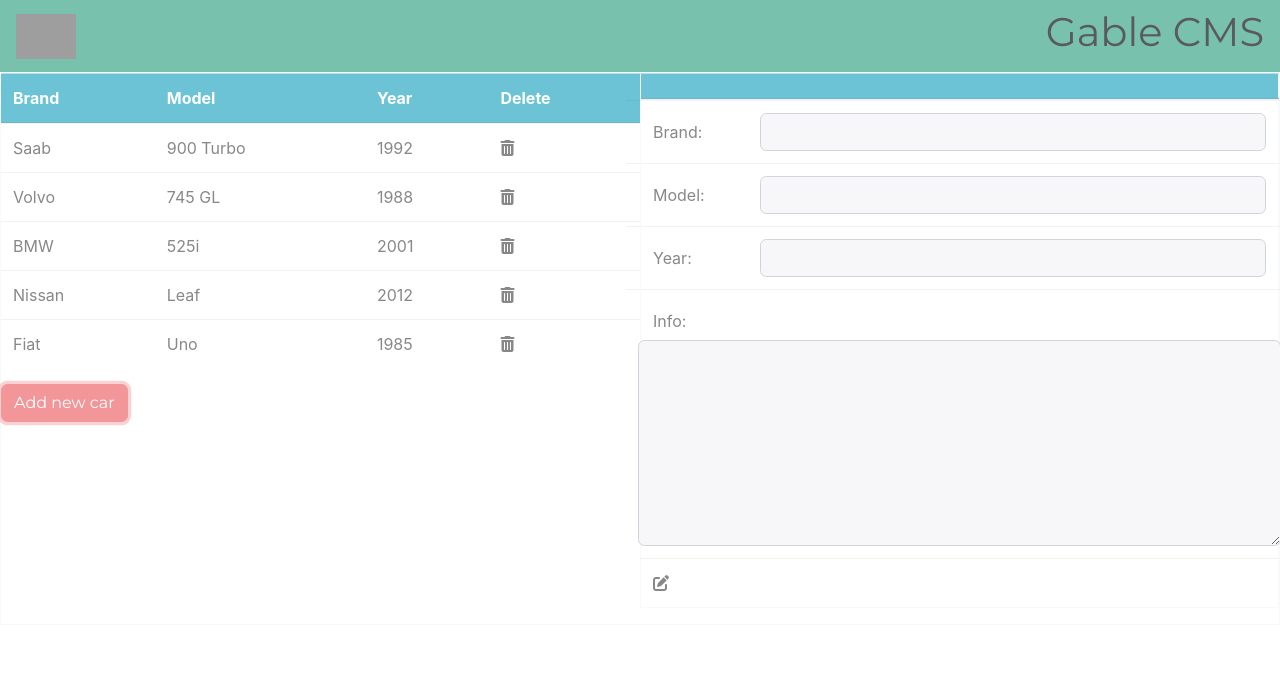
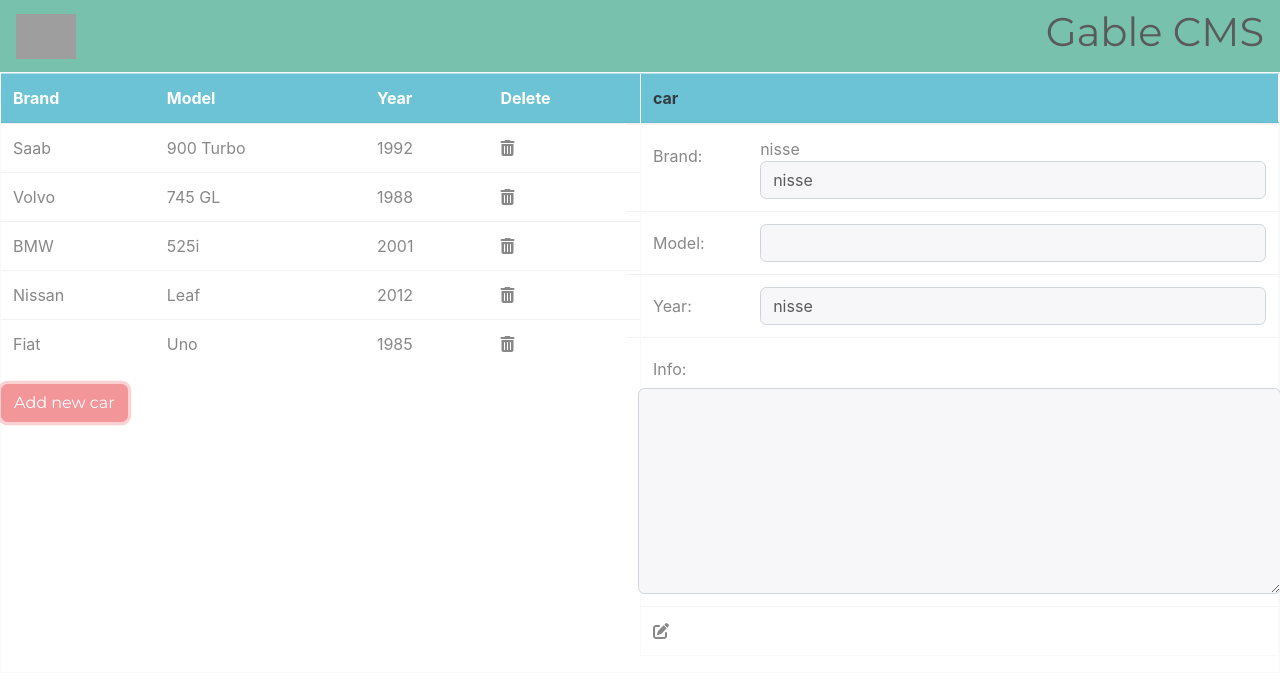
Before and after one commit to teresiagable/singlepagecms, a React (Create React App) app: page / in a window 1280 px wide. Both pictures are taken after a click on the button "Add new car". Shown: the top 678 px of the page. Built offline with nearby package versions, Linux system fonts and the light colour scheme; grey boxes are pictures that could not be loaded.

Commit message:
strange setstate problem

```diff
--- a/src/components/CMSDetails.jsx
+++ b/src/components/CMSDetails.jsx
@@ -1,49 +1,65 @@
 import React, { Component } from "react";
 
 class CMSDetails extends Component {
-	state = { id: "", brand: "", model: "", year: "", Info: "" , inEditMode:false};
+    state = {
+		id: -1,
+		brand: "nisse",
+		model: "",
+		year: "nisse",
+		Info: "",
+		inEditMode: false
+	};
 
-	componentDidMount = () => {
-        const car = this.props.item;
-        console.log("mount",car);
-		if (car != null) {
-			this.setState = {
-				id: car.id,
-				brand: car.brand,
-				model: car.model,
-				year: car.year,
-                Info: car.Info,
-                inEditMode:false
-			};
-		}
-	};
-com
+	componentWillReceiveProps(nextProps) {
+        console.log("ny prop",nextProps.item.brand,nextProps.item.model);
+        console.log("förra prop", this.props.item);
+        console.log("this.state.brand", this.state.brand);
+
+        if (this.props.item!= null) console.log("nu finns props.item",this.props.item.id)
+		//if (nextProps.item.id !== this.state.id) {
+            console.log("lägg in i state",nextProps.item.brand,nextProps.item.model )
+			this.setState = ({
+				id: nextProps.item.id,
+				brand: nextProps.item.brand,
+				model: nextProps.item.model,
+				year: nextProps.item.year       ,
+				Info: nextProps.item.Info,
+				inEditMode: false
+			});
+       // }
+        console.log("state",this.state.brand)
+
+	}
 	handleChange = event => {
 		const { name, value } = event.target;
 		this.setState({
 			[name]: value
-		});
+        });
+        console.log("event")
 	};
 
 	render() {
-		const car = this.props.item;
+		const car = this.state.item;
+		console.log("render this stATE",  this.state);
 
 		let details = "Nothing selected";
-		if (car != null) {
-			// if (car.id === "") inEditMode = true;
+		if (this.props.item!=null) {
+			//if (this.state.id === "") inEditMode = true;
 
-			console.log("edit", this.state);
+			console.log("edit", car);
 			details = (
 				<form className="w-50 d-flex">
-					<table className="table table-hover border border-light  container">
+					<table className="table table-hover border border-light container">
 						{/* <div class="form-group row"> */}
 
 						<thead>
 							<tr className="table-info w-100 ">
 								<th className="justify-content-center text-dark">
 									{this.state.inEditMode
-										? "Enter car details:"
-										: car.brand + " " + car.model + " " + car.year}
+										? "Edit car details:"
+                                        : "car"
+                                        // Car.brand + " " + car.model + " " + car.year
+                                    }
 								</th>
 							</tr>
 						</thead>
@@ -57,9 +73,10 @@ com
 										Brand:
 									</label>
 									<div className="col-sm">
+                                    {this.state.brand}
 										<input
 											type="text"
-											readOnly={!car.inEditMode}
+											readOnly={!this.state.inEditMode}
 											className="form-control"
 											onChange={this.handleChange}
 											name="brand"
@@ -80,7 +97,7 @@ com
 									<div className="col-sm">
 										<input
 											type="text"
-											readOnly={!car.inEditMode}
+											readOnly={!this.state.inEditMode}
 											className="form-control"
 											onChange={this.handleChange}
 											name="model"
@@ -97,10 +114,10 @@ com
 									>
 										Year:
 									</label>
-									<div className="col-sm  ">
+									<div className="col-sm">
 										<input
 											type="text"
-											readOnly={!car.inEditMode}
+											readOnly={!this.state.inEditMode}
 											className="form-control"
 											onChange={this.handleChange}
 											name="year"
@@ -128,8 +145,8 @@ com
 								</td>
 							</tr>
 							<tr>
-								<td onClick={()=>this.setState({inEditMode:true})}>
-									<i className="fas fa-edit bg-red"  />
+								<td onClick={() => this.setState({ inEditMode: true })}>
+									<i className="fas fa-edit bg-red" />
 								</td>
 							</tr>
 						</tbody>
--- a/src/components/CMSList.jsx
+++ b/src/components/CMSList.jsx
@@ -2,7 +2,7 @@ import React from "react";
 
 export default function CMSList(props) {
 	const itemList = props.itemList;
-	console.log(props);
+	//console.log(props);
 
 	return (
 
--- a/src/components/CMSMain.jsx
+++ b/src/components/CMSMain.jsx
@@ -42,7 +42,7 @@ class CMSMain extends Component {
 			selectedItemId === "new"
 				? newCar
 				: items.find(x => x.id === selectedItemId);
-		console.log("thecar", theCar);
+		console.log("theSelectedcar", theCar);
 		//console.log("thecar0",theCar[0])
 
 		return (
```
